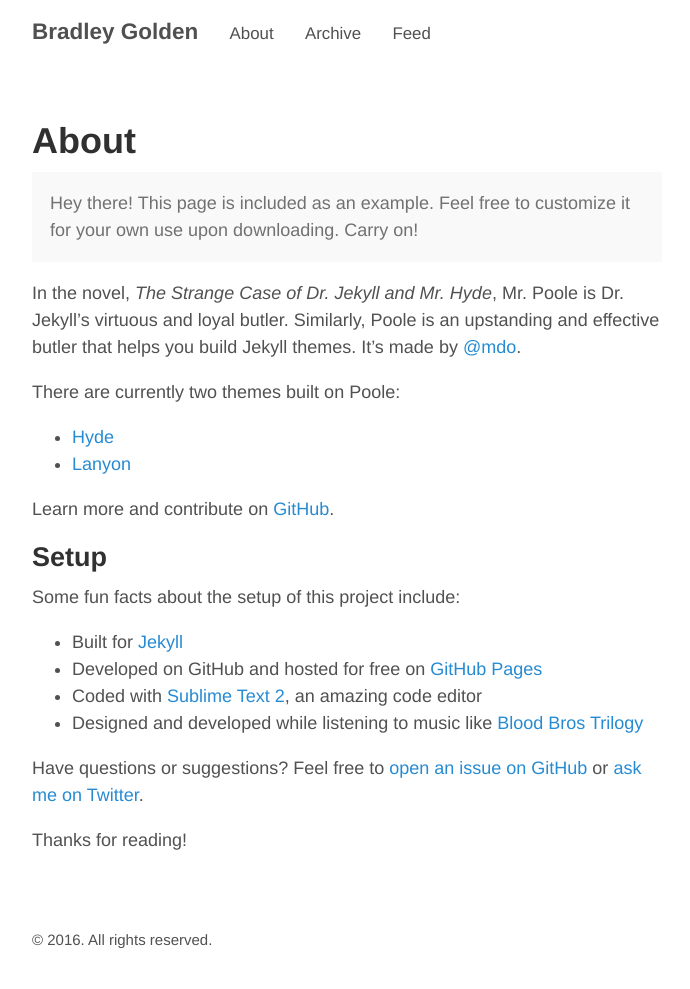
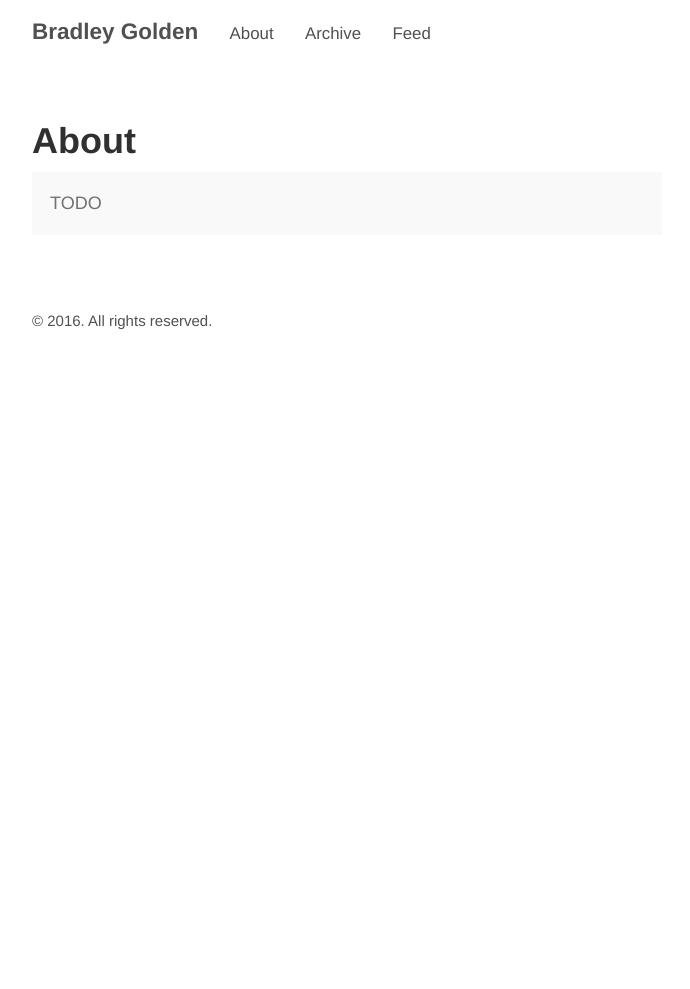
Before and after one commit to bgolde5/bgolde5.github.io, a Jekyll site: the page built from about.md, in a window 1280 px wide. Shown: the whole page, without its empty margins (293-983 px from the left). Built offline with Jekyll 4.4.1, drawn with Linux system fonts in a browser that asks for light colours; comment, search, counter and statistics services are not loaded; after the commit the page ends 900 px from its top, so only the background shows below that.

Commit message:
removed default content

```diff
--- a/about.md
+++ b/about.md
@@ -4,27 +4,5 @@
 ---
 
 <p class="message">
-  Hey there! This page is included as an example. Feel free to customize it for your own use upon downloading. Carry on!
+  TODO
 </p>
-
-In the novel, *The Strange Case of Dr. Jekyll and Mr. Hyde*, Mr. Poole is Dr. Jekyll's virtuous and loyal butler. Similarly, Poole is an upstanding and effective butler that helps you build Jekyll themes. It's made by [@mdo](https://twitter.com/mdo).
-
-There are currently two themes built on Poole:
-
-* [Hyde](http://hyde.getpoole.com)
-* [Lanyon](http://lanyon.getpoole.com)
-
-Learn more and contribute on [GitHub](https://github.com/poole).
-
-## Setup
-
-Some fun facts about the setup of this project include:
-
-* Built for [Jekyll](http://jekyllrb.com)
-* Developed on GitHub and hosted for free on [GitHub Pages](https://pages.github.com)
-* Coded with [Sublime Text 2](http://sublimetext.com), an amazing code editor
-* Designed and developed while listening to music like [Blood Bros Trilogy](https://soundcloud.com/maddecent/sets/blood-bros-series)
-
-Have questions or suggestions? Feel free to [open an issue on GitHub](https://github.com/poole/poole/issues/new) or [ask me on Twitter](https://twitter.com/mdo).
-
-Thanks for reading!
```
